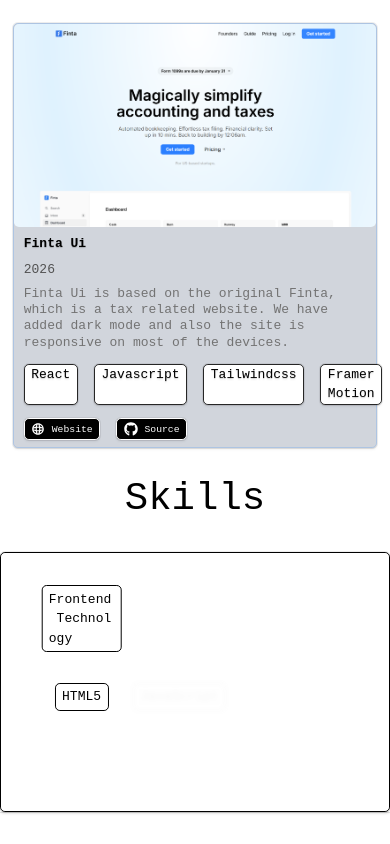
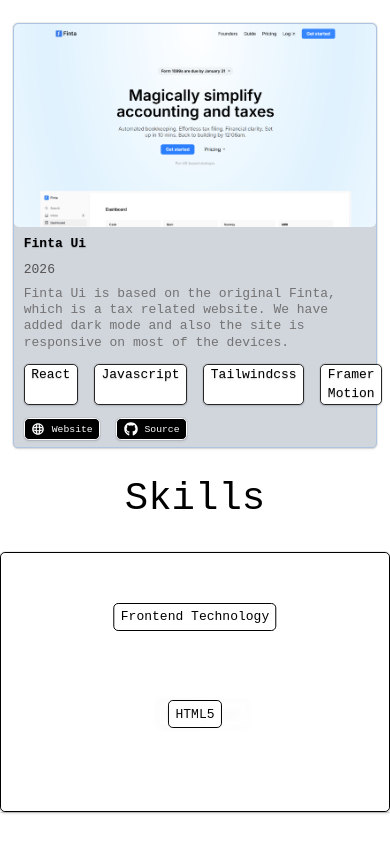
Before and after one commit to Evolver-3/ashusingh-portfolio, a React (Vite) app: page / in a window 390 px wide. Shown: the part 413-1257 px from the top of the page. Built offline with nearby package versions, Linux system fonts and the light colour scheme.

Commit message:
responsive now on sm screen

```diff
--- a/src/Components/Skills.jsx
+++ b/src/Components/Skills.jsx
@@ -53,12 +53,12 @@
     <h2 className='relative text-5xl text-foreground   '>Skills
     </h2>
 
-    <div className='w-full  shadow-acer border border-foreground mx-auto rounded-md mt-10 md:mx-10 flex  gap-20 justify-around h-80'
+    <div className='w-full  shadow-acer border border-foreground mx-auto rounded-md mt-10 md:mx-10 flex flex-col md:flex-row justify-around h-80 '
      ref={scope}
      >
 
       <motion.div
-      className='relative flex flex-col items-center w-1/2'>
+      className='relative bg-red-700 md:w-1/2'>
 
 
         <SmallItem data={"Frontend Technology"} className='absolute top-10 left-1/2 -translate-x-1/2 first'
```
